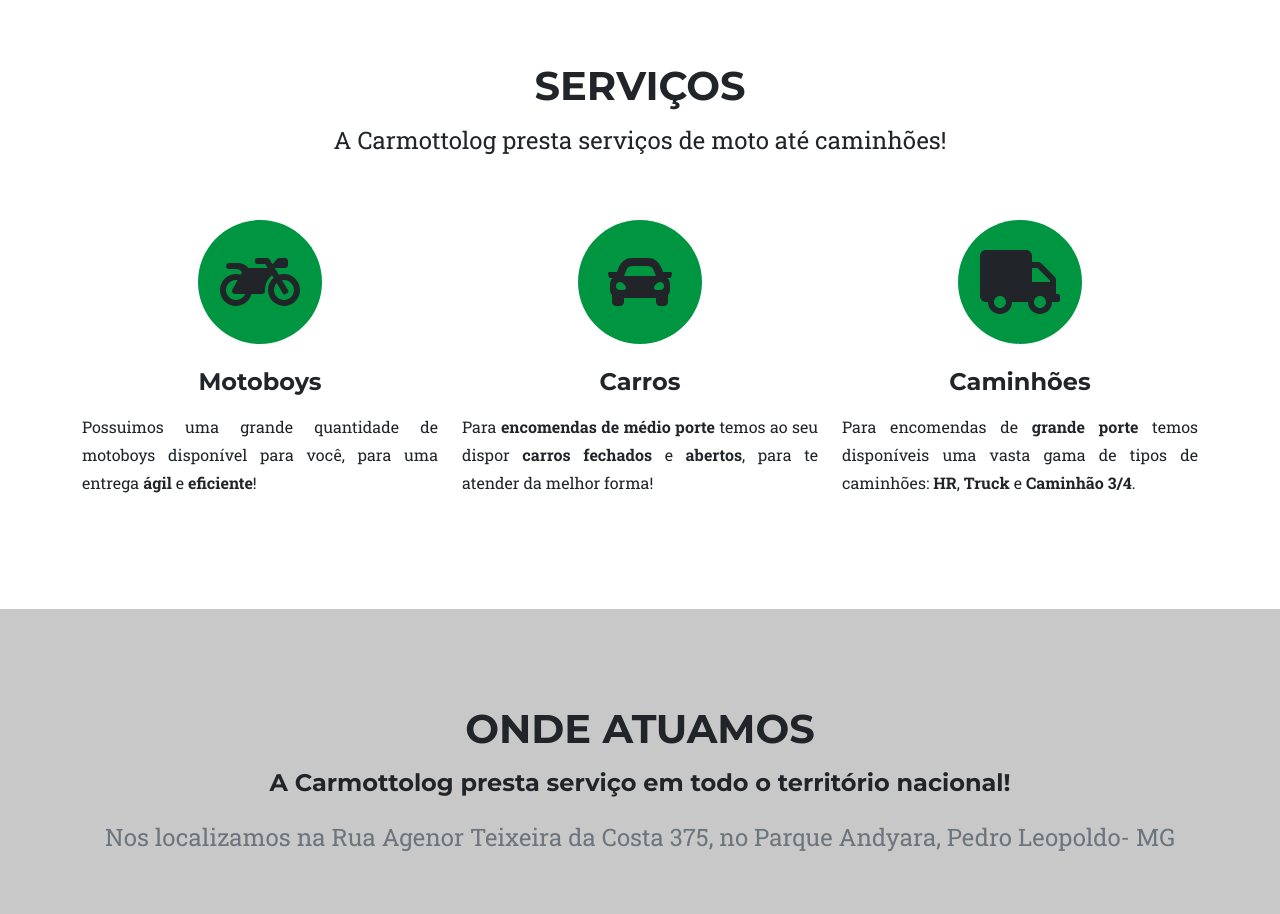
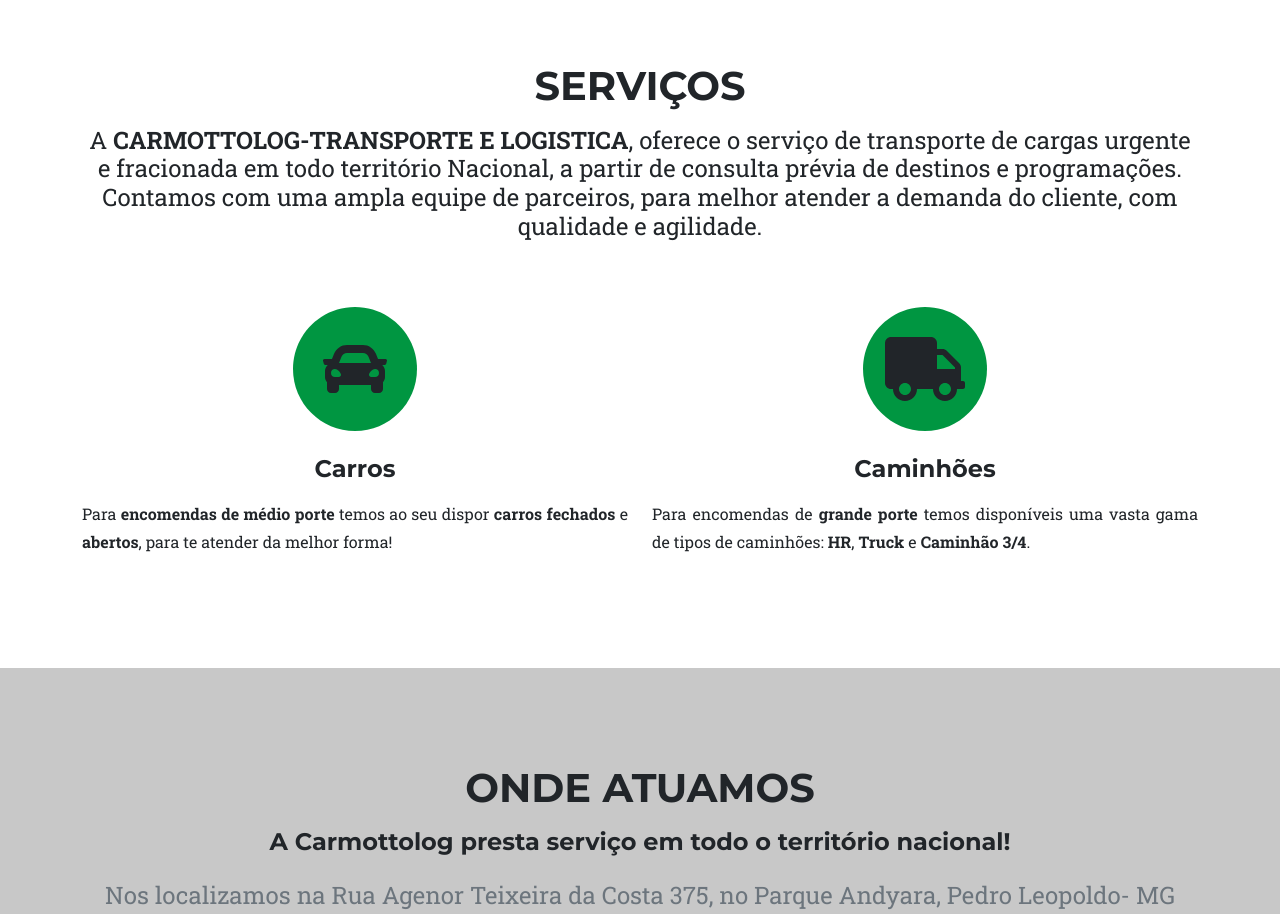
Before and after one commit to sarahmaga/carmottosite, a plain HTML site: page index.html in a window 1280 px wide. Shown: the part 2200-3114 px from the top of the page. Drawn offline with nearby package versions, Linux system fonts and the light colour scheme; grey boxes are pictures that could not be loaded.

Commit message:
second commit

```diff
--- a/index.html
+++ b/index.html
@@ -103,19 +103,14 @@
             <div class="container">
                 <div class="text-center">
                     <h2 class="section-heading text-uppercase">Serviços</h2>
-                    <h3 class="section-subheading ">A Carmottolog presta serviços de moto até caminhões!
+                    <h3 class="section-subheading ">A <b> CARMOTTOLOG-TRANSPORTE E LOGISTICA</b>, oferece o serviço de
+                        transporte de cargas urgente e fracionada em todo território Nacional, a partir de
+                        consulta prévia de destinos e programações. Contamos com uma ampla equipe de parceiros,
+                        para melhor atender a demanda do cliente, com qualidade e agilidade.
                     </h3>
                 </div>
                 <div class="row text-center">
-                    <div class="col-md-4">
-                        <span class="fa-stack fa-4x">
-                            <i class="fas fa-circle fa-stack-2x text-primary" style="color: black;"></i>
-                            <i class="fas fa-motorcycle fa-stack-1x "></i>
-                        </span>
-                        <h4 class="my-3">Motoboys</h4>
-                        <p style="text-align: justify;">Possuimos uma grande quantidade de motoboys disponível para você, para uma entrega <b>ágil</b> e <b>eficiente</b>! </p>
-                    </div>
-                    <div class="col-md-4">
+                    <div class="col-md-6">
                         <span class="fa-stack fa-4x">
                             <i class="fas fa-circle fa-stack-2x text-primary"style="color: black;"></i>
                             <i class="fas fa-car fa-stack-1x "></i>
@@ -123,7 +118,7 @@
                         <h4 class="my-3">Carros</h4>
                         <p style="text-align: justify;">Para <b>encomendas de médio porte</b> temos ao seu dispor <b>carros fechados</b> e <b>abertos</b>, para te atender da melhor forma!</p>
                     </div>
-                    <div class="col-md-4">
+                    <div class="col-md-6">
                         <span class="fa-stack fa-4x">
                             <i class="fas fa-circle fa-stack-2x text-primary"style="color: black;"></i>
                             <i class="fas fa-truck fa-stack-1x "></i>
```
